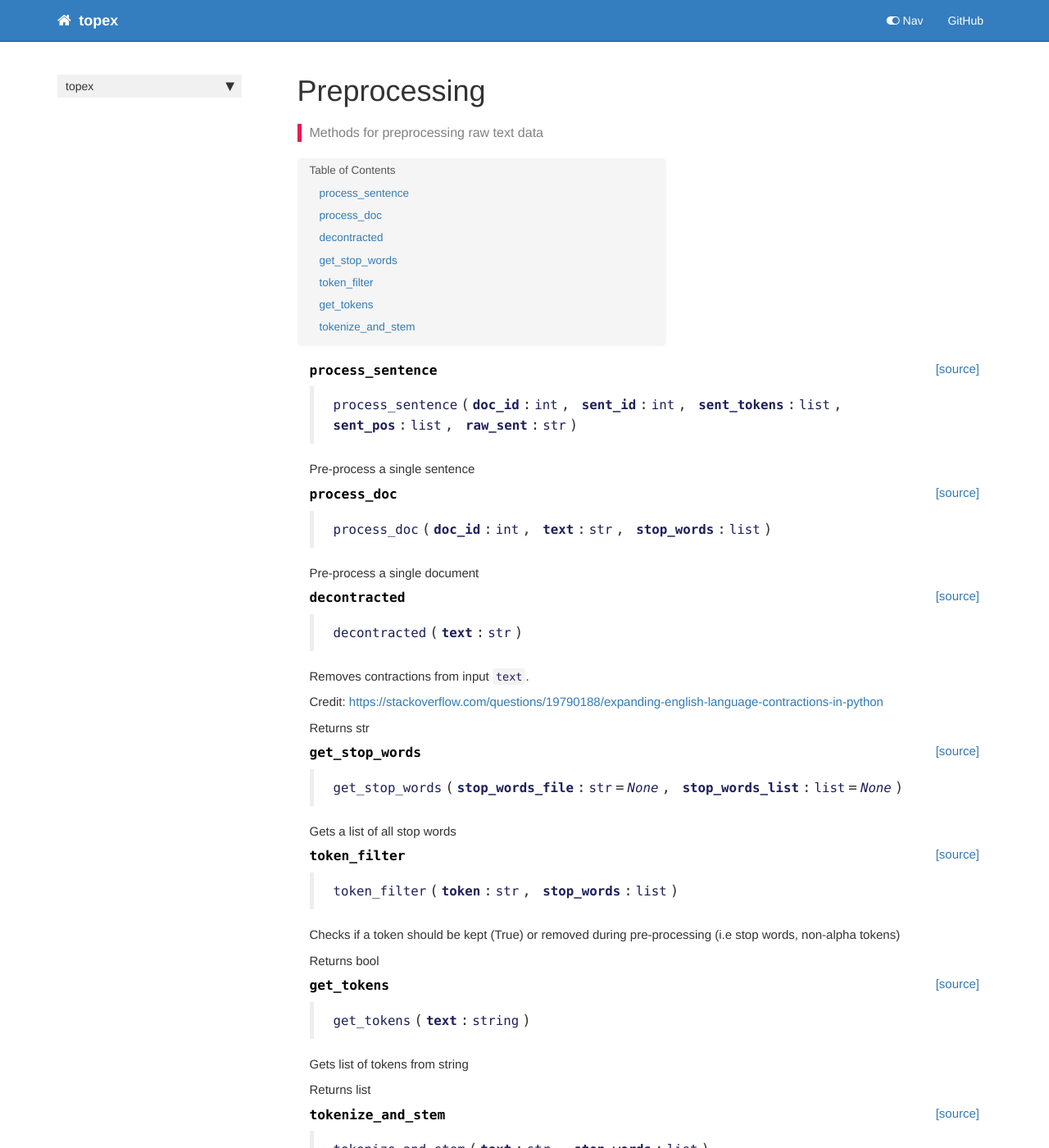
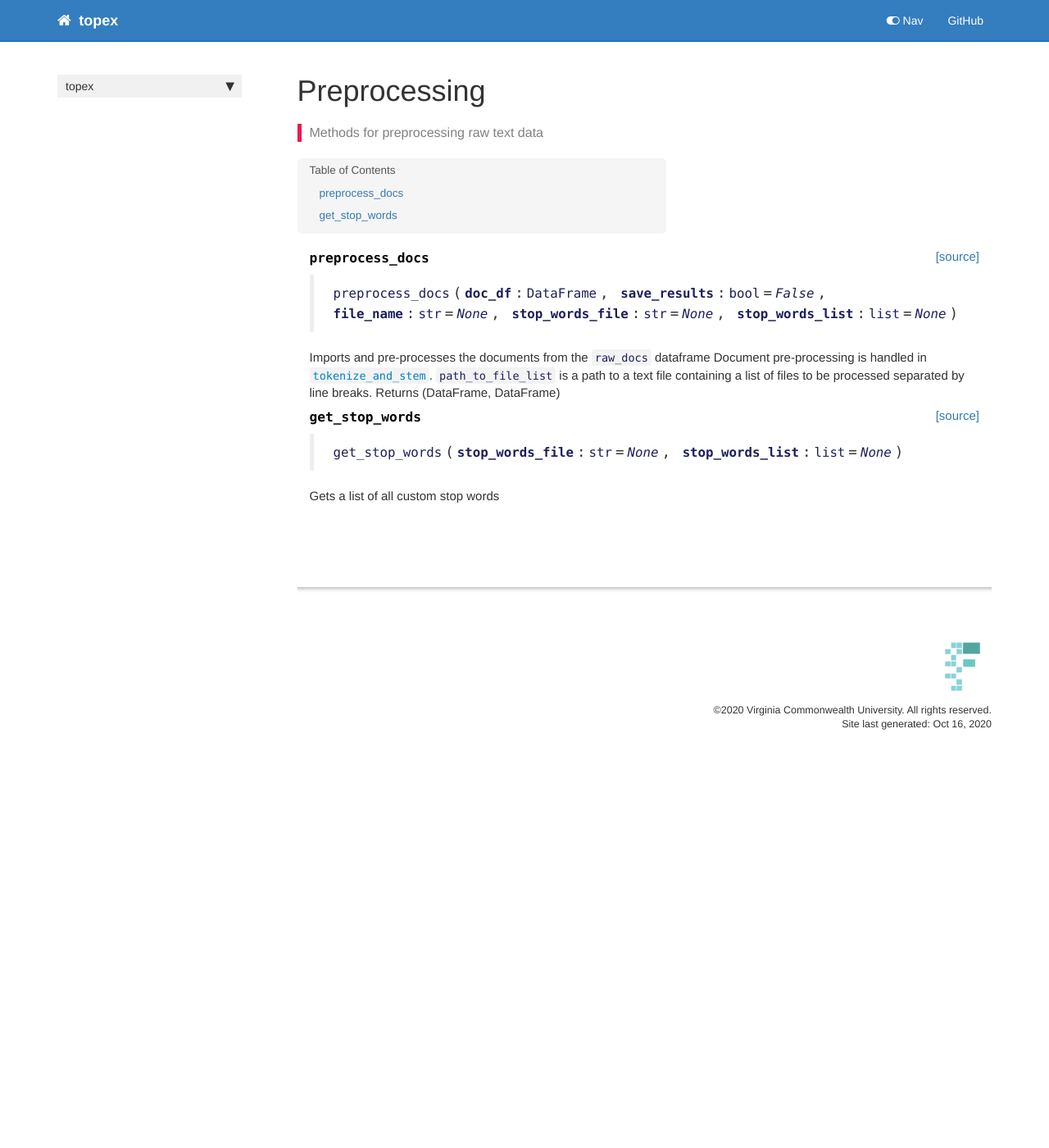
Before and after one commit to VCUWrightCenter/TopEx, a Jekyll site: the page built from docs/preprocessing.html, in a window 1280 px wide and 1400 px high. Shown: the whole window at 82% size. Built offline with Jekyll 4.4.1, drawn with Linux system fonts in a browser that asks for light colours; nearby versions of some CDN libraries; comment, search, counter and statistics services are not loaded; some of the changed text lies outside the part shown.

```diff
--- a/docs/index.html
+++ b/docs/index.html
@@ -134,7 +134,7 @@ description: "Topic exploration in unstructured text documents."
 <div class="output_area">
 
 <div class="output_subarea output_stream output_stdout output_text">
-<pre>Removed 67 sentences without phrases.
+<pre>Removed 75 sentences without phrases.
 </pre>
 </div>
 </div>
--- a/docs/preprocessing.html
+++ b/docs/preprocessing.html
@@ -52,34 +52,12 @@ description: "Methods for preprocessing raw text data"
 
 
 <div class="output_markdown rendered_html output_subarea ">
-<h4 id="process_sentence" class="doc_header"><code>process_sentence</code><a href="VCUWrightCentertopex/preprocessing.py#L16" class="source_link" style="float:right">[source]</a></h4><blockquote><p><code>process_sentence</code>(<strong><code>doc_id</code></strong>:<code>int</code>, <strong><code>sent_id</code></strong>:<code>int</code>, <strong><code>sent_tokens</code></strong>:<code>list</code>, <strong><code>sent_pos</code></strong>:<code>list</code>, <strong><code>raw_sent</code></strong>:<code>str</code>)</p>
+<h4 id="preprocess_docs" class="doc_header"><code>preprocess_docs</code><a href="VCUWrightCentertopex/preprocessing.py#L14" class="source_link" style="float:right">[source]</a></h4><blockquote><p><code>preprocess_docs</code>(<strong><code>doc_df</code></strong>:<code>DataFrame</code>, <strong><code>save_results</code></strong>:<code>bool</code>=<em><code>False</code></em>, <strong><code>file_name</code></strong>:<code>str</code>=<em><code>None</code></em>, <strong><code>stop_words_file</code></strong>:<code>str</code>=<em><code>None</code></em>, <strong><code>stop_words_list</code></strong>:<code>list</code>=<em><code>None</code></em>)</p>
 </blockquote>
-<p>Pre-process a single sentence</p>
-
-</div>
-
-</div>
-
-</div>
-</div>
-
-</div>
-    {% endraw %}
-
-    {% raw %}
-
-<div class="cell border-box-sizing code_cell rendered">
-
-<div class="output_wrapper">
-<div class="output">
-
-<div class="output_area">
-
-
-<div class="output_markdown rendered_html output_subarea ">
-<h4 id="process_doc" class="doc_header"><code>process_doc</code><a href="VCUWrightCentertopex/preprocessing.py#L25" class="source_link" style="float:right">[source]</a></h4><blockquote><p><code>process_doc</code>(<strong><code>doc_id</code></strong>:<code>int</code>, <strong><code>text</code></strong>:<code>str</code>, <strong><code>stop_words</code></strong>:<code>list</code>)</p>
-</blockquote>
-<p>Pre-process a single document</p>
+<p>Imports and pre-processes the documents from the <code>raw_docs</code> dataframe
+Document pre-processing is handled in <a href="/TopEx/preprocessing_orig#tokenize_and_stem"><code>tokenize_and_stem</code></a>.
+<code>path_to_file_list</code> is a path to a text file containing a list of files to be processed separated by line breaks.
+Returns (DataFrame, DataFrame)</p>
 
 </div>
 
@@ -109,122 +87,9 @@ description: "Methods for preprocessing raw text data"
 
 
 <div class="output_markdown rendered_html output_subarea ">
-<h4 id="decontracted" class="doc_header"><code>decontracted</code><a href="VCUWrightCentertopex/preprocessing.py#L41" class="source_link" style="float:right">[source]</a></h4><blockquote><p><code>decontracted</code>(<strong><code>text</code></strong>:<code>str</code>)</p>
+<h4 id="get_stop_words" class="doc_header"><code>get_stop_words</code><a href="VCUWrightCentertopex/preprocessing.py#L51" class="source_link" style="float:right">[source]</a></h4><blockquote><p><code>get_stop_words</code>(<strong><code>stop_words_file</code></strong>:<code>str</code>=<em><code>None</code></em>, <strong><code>stop_words_list</code></strong>:<code>list</code>=<em><code>None</code></em>)</p>
 </blockquote>
-<p>Removes contractions from input <code>text</code>.</p>
-<p>Credit: <a href="https://stackoverflow.com/questions/19790188/expanding-english-language-contractions-in-python">https://stackoverflow.com/questions/19790188/expanding-english-language-contractions-in-python</a></p>
-<p>Returns str</p>
-
-</div>
-
-</div>
-
-</div>
-</div>
-
-</div>
-    {% endraw %}
-
-    {% raw %}
-
-<div class="cell border-box-sizing code_cell rendered">
-
-</div>
-    {% endraw %}
-
-    {% raw %}
-
-<div class="cell border-box-sizing code_cell rendered">
-
-<div class="output_wrapper">
-<div class="output">
-
-<div class="output_area">
-
-
-<div class="output_markdown rendered_html output_subarea ">
-<h4 id="get_stop_words" class="doc_header"><code>get_stop_words</code><a href="VCUWrightCentertopex/preprocessing.py#L80" class="source_link" style="float:right">[source]</a></h4><blockquote><p><code>get_stop_words</code>(<strong><code>stop_words_file</code></strong>:<code>str</code>=<em><code>None</code></em>, <strong><code>stop_words_list</code></strong>:<code>list</code>=<em><code>None</code></em>)</p>
-</blockquote>
-<p>Gets a list of all stop words</p>
-
-</div>
-
-</div>
-
-</div>
-</div>
-
-</div>
-    {% endraw %}
-
-    {% raw %}
-
-<div class="cell border-box-sizing code_cell rendered">
-
-<div class="output_wrapper">
-<div class="output">
-
-<div class="output_area">
-
-
-<div class="output_markdown rendered_html output_subarea ">
-<h4 id="token_filter" class="doc_header"><code>token_filter</code><a href="VCUWrightCentertopex/preprocessing.py#L95" class="source_link" style="float:right">[source]</a></h4><blockquote><p><code>token_filter</code>(<strong><code>token</code></strong>:<code>str</code>, <strong><code>stop_words</code></strong>:<code>list</code>)</p>
-</blockquote>
-<p>Checks if a token should be kept (True) or removed during pre-processing (i.e stop words, non-alpha tokens)</p>
-<p>Returns bool</p>
-
-</div>
-
-</div>
-
-</div>
-</div>
-
-</div>
-    {% endraw %}
-
-    {% raw %}
-
-<div class="cell border-box-sizing code_cell rendered">
-
-<div class="output_wrapper">
-<div class="output">
-
-<div class="output_area">
-
-
-<div class="output_markdown rendered_html output_subarea ">
-<h4 id="get_tokens" class="doc_header"><code>get_tokens</code><a href="VCUWrightCentertopex/preprocessing.py#L104" class="source_link" style="float:right">[source]</a></h4><blockquote><p><code>get_tokens</code>(<strong><code>text</code></strong>:<code>string</code>)</p>
-</blockquote>
-<p>Gets list of tokens from string</p>
-<p>Returns list</p>
-
-</div>
-
-</div>
-
-</div>
-</div>
-
-</div>
-    {% endraw %}
-
-    {% raw %}
-
-<div class="cell border-box-sizing code_cell rendered">
-
-<div class="output_wrapper">
-<div class="output">
-
-<div class="output_area">
-
-
-<div class="output_markdown rendered_html output_subarea ">
-<h4 id="tokenize_and_stem" class="doc_header"><code>tokenize_and_stem</code><a href="VCUWrightCentertopex/preprocessing.py#L113" class="source_link" style="float:right">[source]</a></h4><blockquote><p><code>tokenize_and_stem</code>(<strong><code>text</code></strong>:<code>str</code>, <strong><code>stop_words</code></strong>:<code>list</code>)</p>
-</blockquote>
-<p>Parse out sentences, remove contractions, tokenize by white space, remove all punctuation,
-lemmatize tokens, and get parts of speech.</p>
-<p>Returns (list, list, list)</p>
+<p>Gets a list of all custom stop words</p>
 
 </div>
 
--- a/stop_words.txt
+++ b/stop_words.txt
@@ -44,6 +44,7 @@ o2
 ob
 one
 patient
+patients
 really
 say
 second
--- a/topex/__init__.py
+++ b/topex/__init__.py
@@ -1 +1 @@
-__version__ = "0.0.3"
+__version__ = "0.0.4"
```
Also changed, not shown: docs/core.html (+17 -17 lines), docs/internal.html (+12 -12 lines), topex/_nbdev.py (+10 -7 lines), topex/core.py (+8 -20 lines), topex/internal.py (+10 -3 lines), topex/preprocessing.py (+42 -123 lines), README.md, 6 other files.
